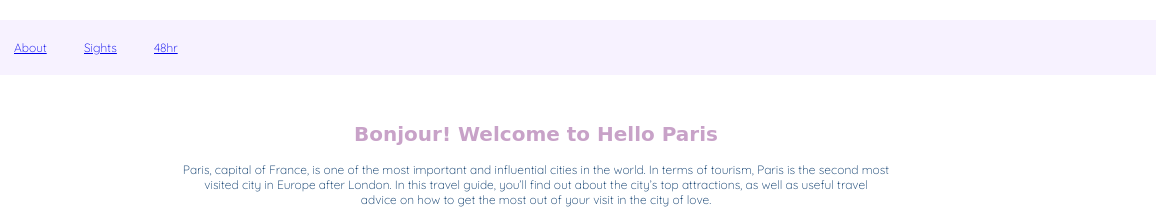
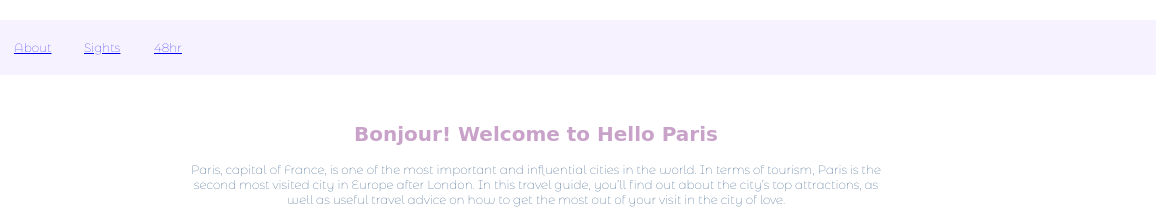
Before and after one commit to vhn99/avt217-fall20, a plain HTML site: page p2/index.html in a window 1280 px wide. Shown: the top 216 px of the page, 104-1280 px from the left. Drawn offline with Linux system fonts and the light colour scheme; a web font is replaced by a local one.

Commit message:
new font

```diff
--- a/p2/css/main.css
+++ b/p2/css/main.css
@@ -7,7 +7,7 @@ body {
   margin: 20px;
   font-size: 12px;
   text-align: center;
-  font-family: 'Quicksand', sans-serif;
+  font-family: 'Montserrat Alternates', sans-serif;
 }
 
 h1 {
--- a/p2/index.html
+++ b/p2/index.html
@@ -4,7 +4,7 @@
     <meta charset="utf-8">
     <title>Hello Paris</title>
     <link href="https://fonts.googleapis.com/css2?family=Sofia&display=swap" rel="stylesheet">
-    <link href="https://fonts.googleapis.com/css2?family=Quicksand:wght@300&display=swap" rel="stylesheet">
+    <link href="https://fonts.googleapis.com/css2?family=Montserrat+Alternates:wght@100&display=swap" rel="stylesheet">
     <link rel="stylesheet" href="css/main.css">
     <meta name="viewport" content="width=device-width, initial-scale=1.0">
   </head>
```
